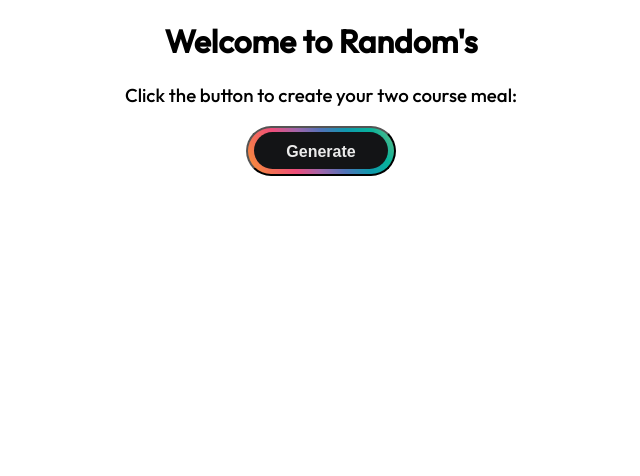
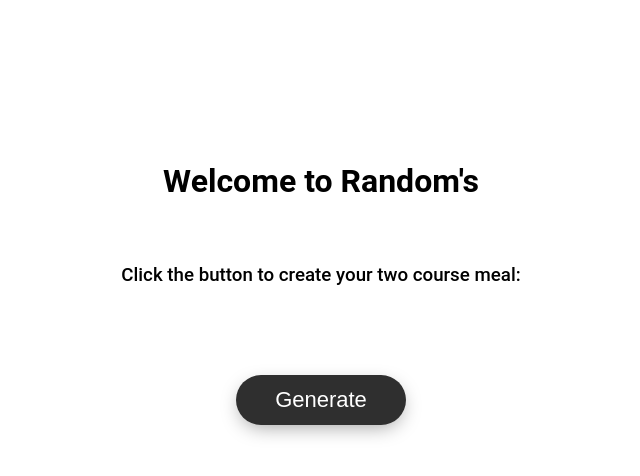
Before and after one commit to ilaesm/random-rest, a plain HTML site: page index.html in a window 1280 px wide. Shown: the whole page, without its empty margins (319-959 px from the left). Drawn offline with Linux system fonts and the light colour scheme.

Commit message:
Update style.css

```diff
--- a/style.css
+++ b/style.css
@@ -1,62 +1,45 @@
-@import url('https://fonts.googleapis.com/css2?family=Outfit:wght@500&display=swap');
+@import url('https://fonts.googleapis.com/css2?family=Outfit:wght@300&display=swap');
 
 #welcome {
     text-align: center;
-    font-family: Outfit, sans-serif;
+    font-family: Roboto, sans-serif;
+    position: absolute;
+  top: 20%;
+  left: 50%;
+  -ms-transform: translate(-50%, -50%);
+  transform: translate(-50%, -50%);
+
 }
 #header {
     text-align: center;
-    font-weight: 100;
-    font-family: Outfit, sans-serif;
+    font-weight: 500;
+    font-family: Roboto, sans-serif;
+    position: absolute;
+  top: 32%;
+  left: 50%;
+  -ms-transform: translate(-30%, -50%);
+  transform: translate(-50%, -50%);
+
 }
-#testbutton {
-    width: 150px;
+
+button{
+    width: 170px;
     height: 50px;
-    border-radius:130px;
-    position:relative;
-    left:calc(50% - 75px);
-    top:calc(50% - 25px);
-    background: linear-gradient(60deg, #f79533, #f37055, #ef4e7b, #a166ab, #5073b8, #1098ad, #07b39b, #6fba82);
-    cursor:pointer;
-    line-height:12px;
-  }
-
-  #testbutton:before {
-    content:'';
-    z-index:1;
-    position:absolute;
-    display:block;
-    width:80%;
-    height:70%;
-    top:15%;
-    left:10%;
-    transition: 0.3s opacity ease-in-out;
-    filter:blur(15px);
-    opacity:0;
-    background: linear-gradient(60deg, #f79533, #f37055, #ef4e7b, #a166ab, #5073b8, #1098ad, #07b39b, #6fba82);
-  }
-
-  #testbutton:hover:before {
-    opacity:1;
-    transition: 0.3s opacity ease-in-out;
-    filter:blur(25px);
-    background: linear-gradient(60deg, #f79533, #f37055, #ef4e7b, #a166ab, #5073b8, #1098ad, #07b39b, #6fba82);
-  }
-
-  #testbutton:after {
-    content:'Generate';
-    text-align:center;
-    line-height:40px;
-    font-size:16px;
-    color:rgba(235,235,235,1);
-    font-weight:bold;
-    z-index:5;
-    position:absolute;
-    display:block;
-    border-radius:180px;
-    width:92%;
-    height:80%;
-    top:10%;
-    left:4%;
-    background-color:rgb(19, 20, 22);
-  }
+    border: none;
+    outline: none;
+    background: #2f2f2f;
+    color: #fff;
+    font-size: 22px;
+    border-radius: 40px;
+    text-align: center;
+    box-shadow: 0 6px 20px -5px rgba(0,0,0,0.4);
+    position: relative;
+    overflow: hidden;
+    cursor: pointer;
+    margin: 0;
+  position: absolute;
+  top: 50%;
+  left: 50%;
+  -ms-transform: translate(-50%, -50%);
+  transform: translate(-50%, -50%);
+}
```
